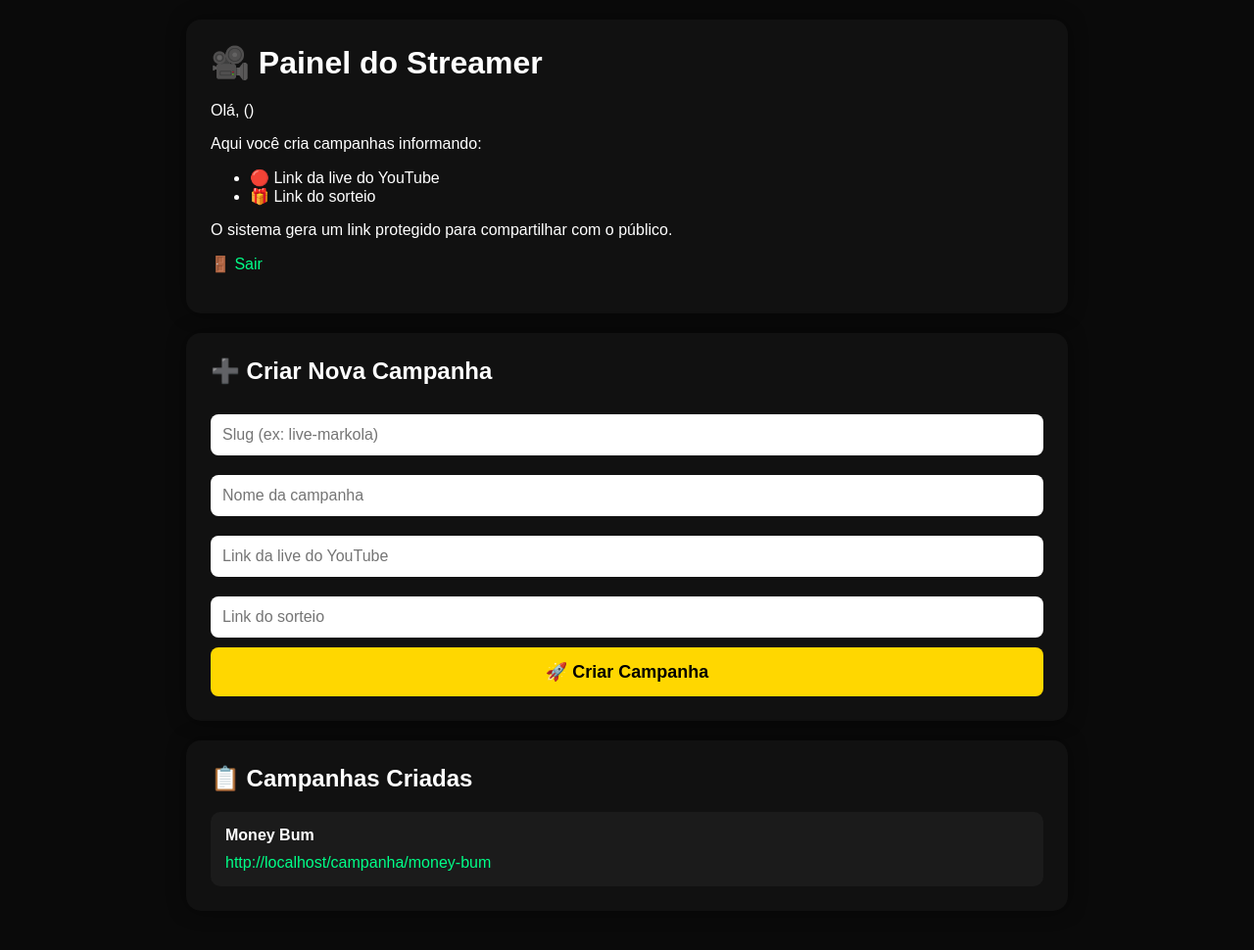
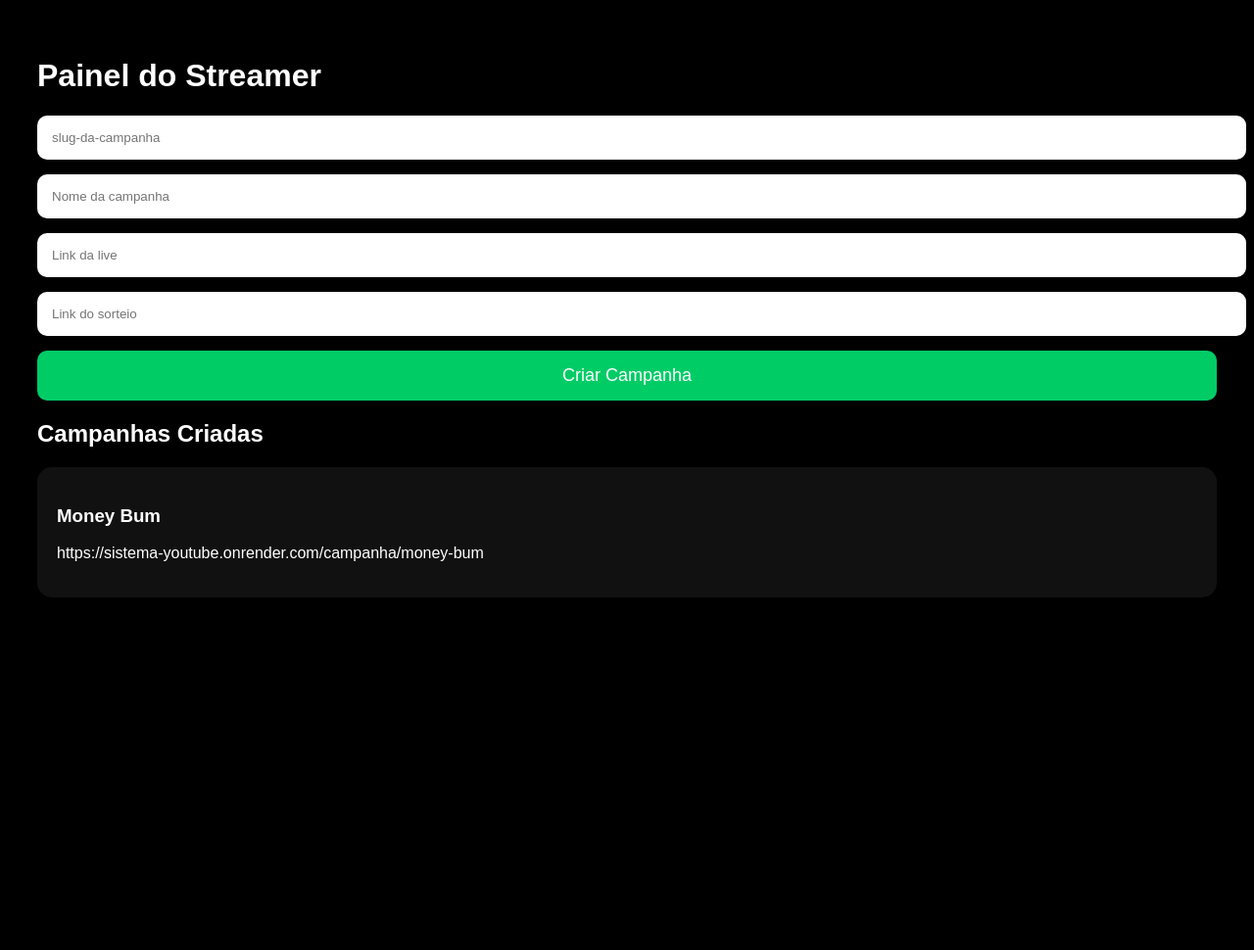
Before and after one commit to dudua9356-beep/sistema-youtube-, a Flask app: page /painel in a window 1280 px wide. Shown: the whole page at 98% size. After the commit the page ends 610 px from the top, so only its background shows below. Run offline with Flask 3, Linux system fonts and the light colour scheme; the visitor is signed in with stand-in values (Sample User, id 1).

Commit message:
Refactor painel.html for improved structure and style

```diff
--- a/templates/painel.html
+++ b/templates/painel.html
@@ -1,113 +1,53 @@
-<!-- templates/painel.html -->
 <!DOCTYPE html>
-<html lang="pt-BR">
+<html lang="pt-br">
 <head>
 <meta charset="UTF-8">
-<meta name="viewport" content="width=device-width, initial-scale=1.0">
-<title>Painel do Streamer</title>
+<title>Painel</title>
 
 <style>
 body{
-    margin:0;
-    padding:20px;
-    font-family:Arial, sans-serif;
-    background:#0a0a0a;
+    background:#000;
     color:#fff;
+    font-family:Arial;
+    padding:30px;
 }
 
-.container{
-    max-width:900px;
-    margin:0 auto;
+input{
+    width:100%;
+    padding:15px;
+    margin-bottom:15px;
+    border:none;
+    border-radius:10px;
+}
+
+button{
+    background:#00cc66;
+    color:#fff;
+    border:none;
+    padding:15px;
+    border-radius:10px;
+    width:100%;
+    font-size:18px;
 }
 
 .card{
     background:#111;
-    padding:25px;
+    padding:20px;
     border-radius:15px;
-    margin-bottom:20px;
-    box-shadow:0 0 20px rgba(0,0,0,.4);
-}
-
-h1,h2{
-    margin-top:0;
-}
-
-input{
-    width:100%;
-    padding:12px;
-    margin:10px 0;
-    border:none;
-    border-radius:8px;
-    font-size:16px;
-    box-sizing:border-box;
-}
-
-button{
-    width:100%;
-    padding:14px;
-    background:#ffd700;
-    border:none;
-    border-radius:8px;
-    font-size:18px;
-    font-weight:bold;
-    cursor:pointer;
-}
-
-button:hover{
-    opacity:.9;
-}
-
-.campanha{
-    background:#1b1b1b;
-    padding:15px;
-    border-radius:10px;
-    margin-top:15px;
-}
-
-.link{
-    word-break:break-all;
-    color:#00ff88;
-    margin-top:10px;
-}
-
-a{
-    color:#00ff88;
-    text-decoration:none;
+    margin-top:20px;
 }
 </style>
 </head>
 <body>
 
-<div class="container">
-
-    <div class="card">
-        <h1>🎥 Painel do Streamer</h1>
-        <p>
-            Olá, {{ usuario.name }} ({{ usuario.email }})
-        </p>
-        <p>
-            Aqui você cria campanhas informando:
-        </p>
-        <ul>
-            <li>🔴 Link da live do YouTube</li>
-            <li>🎁 Link do sorteio</li>
-        </ul>
-        <p>
-            O sistema gera um link protegido para compartilhar com o público.
-        </p>
-        <p>
-            <a href="/logout">🚪 Sair</a>
-        </p>
-    </div>
-
-    <div class="card">
-        <h2>➕ Criar Nova Campanha</h2>
+<h1>Painel do Streamer</h1>
 
 <form method="POST" action="/criar">
+
 <input
 type="text"
 name="slug"
-                placeholder="Slug (ex: live-markola)"
+placeholder="slug-da-campanha"
 required
 >
 
@@ -119,49 +59,40 @@ a{
 >
 
 <input
-                type="url"
+type="text"
 name="youtube_url"
-                placeholder="Link da live do YouTube"
+placeholder="Link da live"
 required
 >
 
 <input
-                type="url"
+type="text"
 name="giveaway_url"
 placeholder="Link do sorteio"
 required
 >
 
 <button type="submit">
-                🚀 Criar Campanha
+Criar Campanha
 </button>
+
 </form>
-    </div>
+
+<h2>Campanhas Criadas</h2>
+
+{% for slug, campanha in campanhas.items() %}
 
 <div class="card">
-        <h2>📋 Campanhas Criadas</h2>
 
-        {% if campanhas %}
-            {% for slug, dados in campanhas.items() %}
-                <div class="campanha">
-                    <strong>{{ dados.name }}</strong>
+<h3>{{ campanha.name }}</h3>
 
-                    <div class="link">
-                        <a
-                            href="{{ request.url_root }}campanha/{{ slug }}"
-                            target="_blank"
-                        >
-                            {{ request.url_root }}campanha/{{ slug }}
-                        </a>
-                    </div>
-                </div>
-            {% endfor %}
-        {% else %}
-            <p>Nenhuma campanha criada ainda.</p>
-        {% endif %}
-    </div>
+<p>
+https://sistema-youtube.onrender.com/campanha/{{ slug }}
+</p>
 
 </div>
 
+{% endfor %}
+
 </body>
 </html>
```
Lines whose indentation alone changed are shown as unchanged.
